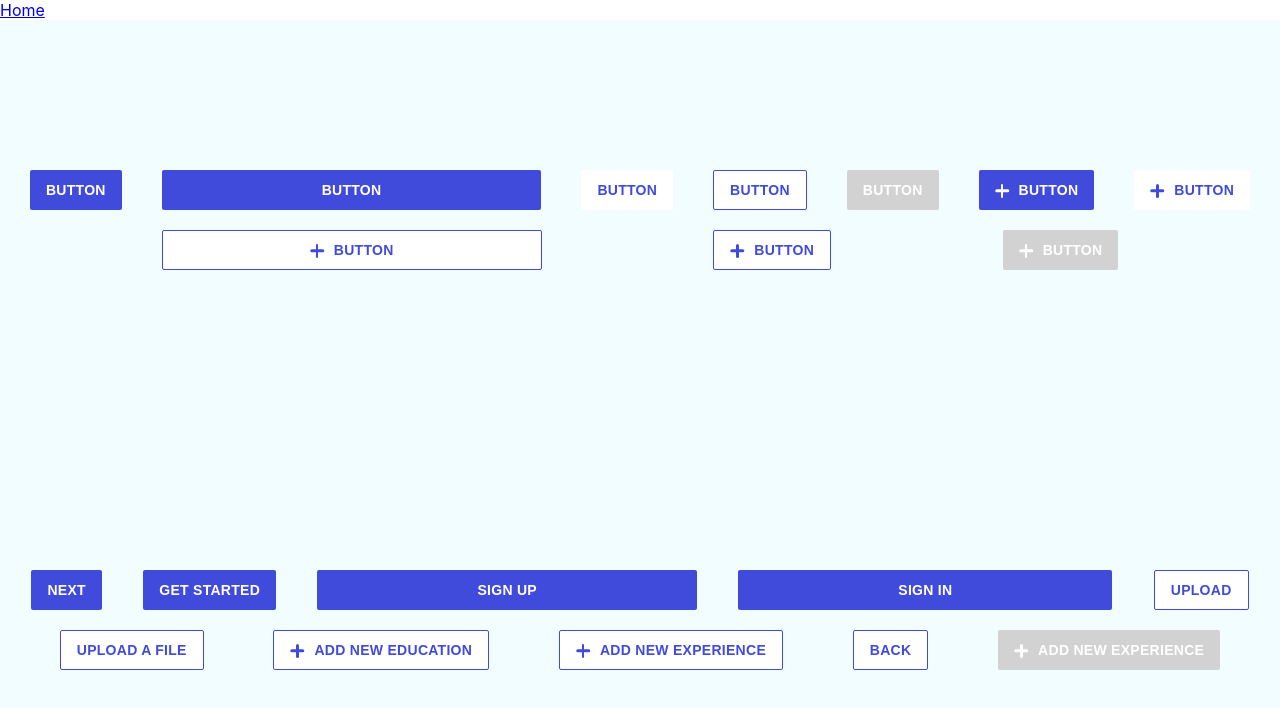
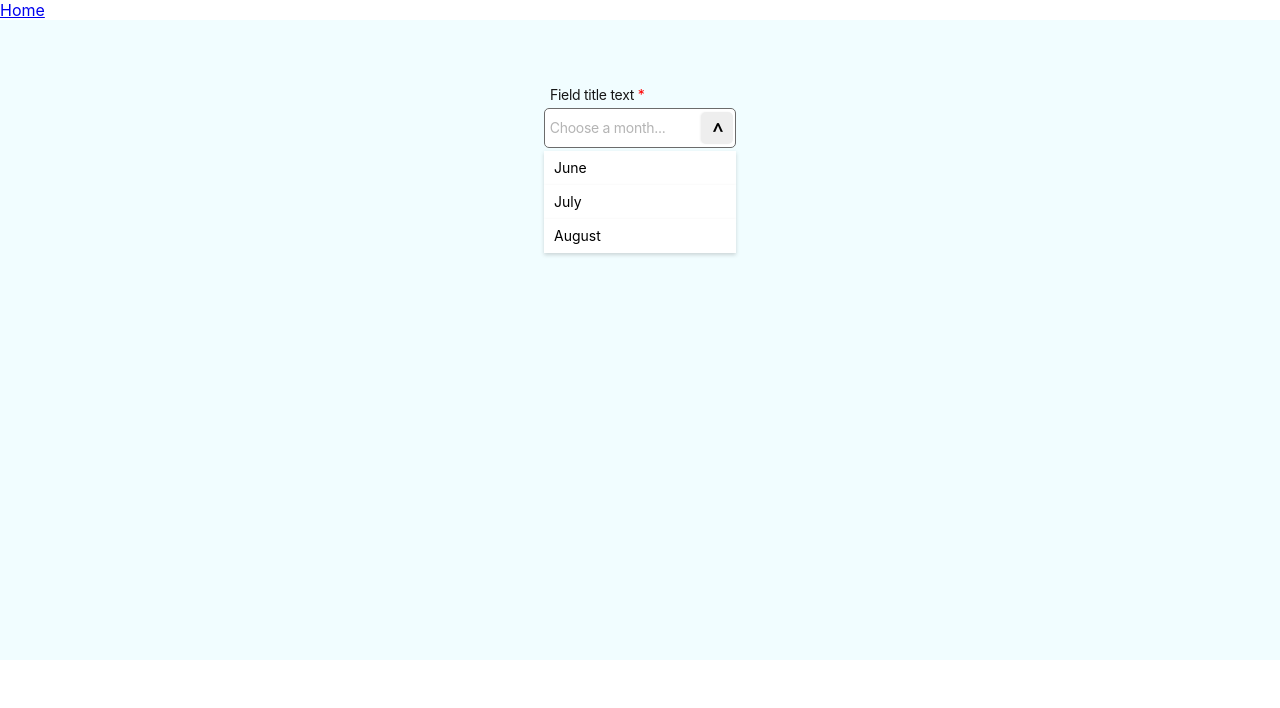
Before and after one commit to justinpchang/ant-client-temp, a React (Create React App) app: page /test in a window 1280 px wide. Shown: the top 708 px of the page. Built offline with nearby package versions, Linux system fonts and the light colour scheme.

Commit message:
styling done, working on functionality

```diff
--- a/src/components/ComponentsLibrary/Buttons/Button.styles.jsx
+++ b/src/components/ComponentsLibrary/Buttons/Button.styles.jsx
@@ -16,6 +16,7 @@ export const Button = styled.button`
 
     box-sizing: border-box;
     border-radius: 2px;
+    box-shadow: 0px 0px 2px rgba(0, 0, 0, 0.25);
 
     font-style: normal;
     font-weight: 600;
--- /dev/null
+++ b/src/components/ComponentsLibrary/Dropdowns/Dropdown.jsx
@@ -0,0 +1,62 @@
+import React, { useState, useEffect, useRef } from 'react';
+
+import {
+    DropdownWrapper,
+    Label,
+    Select,
+    Title,
+    OptionList,
+    Option,
+    DropdownBtnWrapper,
+    DropdownBtn,
+    RequiredSpan,
+} from './Dropdown.styles'
+
+const Dropdown = ({ optionsData, header }) => {
+    const [listOpen, setListOpen] = useState(true);
+    const [selected, setSelected] = useState('');
+    const wrapperRef = useRef(null);
+
+    useEffect(() => {
+        // better way?
+        document.addEventListener('click', handleClickOutside, false);
+        return () => {
+            document.removeEventListener('click', handleClickOutside, false);
+        };
+    }, []);
+
+    const handleClickOutside = (event) => {
+        if(wrapperRef.current && !wrapperRef.current.contains(event.target)) {
+            setListOpen(false);
+        }
+    };
+
+    const toggleList = () => {
+        setListOpen((listOpen ? false : true))
+    };
+
+    if(!optionsData) {
+        return null
+    }
+
+    const displayOptions = optionsData.map(data => (
+        <Option key={data.id} value={data.month}>{data.month}</Option>
+    ))
+
+    return (
+        <DropdownWrapper  ref={wrapperRef}>
+            <Label htmlFor="dropdown">Field title text <RequiredSpan>*</RequiredSpan></Label>
+            <Select width={12} id="dropdown">
+                <Title>{!selected ? header : selected}</Title>
+                <DropdownBtnWrapper onClick={() => toggleList()}>
+                    <DropdownBtn open={listOpen}>{'>'}</DropdownBtn>
+                </DropdownBtnWrapper>
+            </Select>
+            <OptionList onClick={(e) => setSelected(e.target.value)} open={listOpen}>
+                {displayOptions}
+            </OptionList>
+        </DropdownWrapper>
+    );
+};
+
+export default Dropdown;
--- /dev/null
+++ b/src/components/ComponentsLibrary/Dropdowns/Dropdown.styles.jsx
@@ -0,0 +1,121 @@
+import styled from 'styled-components';
+import { COLORS } from '../../../constants';
+
+export const DropdownWrapper = styled.div`
+    position: relative;
+
+    font-style: normal;
+    font-weight: normal;
+    font-size: 14px;
+    line-height: 18px;
+
+    ${(props) => props.inactive ? 'pointer-events:none;' : ''};
+`;
+
+export const Select = styled.div`
+    display:flex;
+    align-items: center;
+    flex-direction: row;
+    width: ${(props) => props.width ? props.width : '10'}rem;
+    height: 40px;
+    background: #FFFFFF;
+    border: 1px solid #6B6B6B;
+    box-sizing: border-box;
+    border-radius: 5px;
+    color: ${COLORS.GREY};
+
+    // moz
+    text-indent: 2.5%;
+    ::placeholder,
+    ::-webkit-input-placeholder {
+        color: ${COLORS.GREY};
+    }
+`;
+export const OptionList = styled.ul`
+    width: 100%;
+    display: ${(props) => !props.open ? 'none' : ''};
+    list-style-type: none;
+`
+export const Option = styled.li`
+
+    display: flex;
+    align-items: center;
+    height: 34px;
+    padding-left: 10px;
+    box-shadow: 0px 2px 4px rgba(0, 0, 0, 0.16);
+
+    background: ${COLORS.WHITE};
+    cursor: pointer;
+
+    :first-child {
+        margin-top: 3px;
+        border-radius-top: 5px;
+    }
+
+    :last-child {
+        border-radius-bottom: 5px;
+    }
+`;
+export const DropdownBtnWrapper = styled.div`
+    display: flex;
+    justify-content: center;
+    align-items: center;
+    position: absolute;
+    right: 3px;
+
+    width: 32px;
+    height: 32px;
+
+    background: #EEEEEE;
+    box-shadow: -1px 0px 2px rgba(0, 0, 0, 0.05);
+    border-radius: 5px;
+
+    :hover {
+        background: #D2D2D2;
+        transition: .1s;
+    }
+    cursor: pointer;
+`;
+
+export const DropdownBtn = styled.div`
+    font-weight: 600;
+    font-size: 18px;
+
+    transform: rotate(${(props) => props.open ? '270' : '90'}deg);
+
+    color: #000000;
+    cursor: pointer;
+
+    :hover {
+        background: #D2D2D2;
+        transition: .1s;
+    }
+`;
+export const Title = styled.span`
+    width: 100%;
+    height: 18px;
+
+    font-style: normal;
+    font-weight: normal;
+    font-size: 14px;
+    line-height: 18px;
+    letter-spacing: -0.02em;
+
+    color: #B4B4B4;
+`;
+export const Label = styled.label`
+    position: absolute;
+    top: -20px;
+    left: 3px;
+
+    margin-left: 3px;
+
+    font-size: 14px;
+    line-height: 14px;
+    letter-spacing: -0.02em;
+    color: #161616;
+`;
+
+export const RequiredSpan = styled.span`
+    color: red;
+`;
--- /dev/null
+++ b/src/components/ComponentsLibrary/Dropdowns/index.js
@@ -0,0 +1,5 @@
+import Dropdown from './Dropdown';
+
+export {
+    Dropdown,
+};
--- a/src/components/TestingCanvas/TestingCanvas.css
+++ b/src/components/TestingCanvas/TestingCanvas.css
@@ -1,9 +1,9 @@
 .testRow {
-    height: 50vh;
+    height: 40vh;
     background: #F1FDFF;
     display: flex;
     flex-direction: row;
-    justify-content: space-evenly;
+    justify-content: center;
     align-content: center;
     flex-wrap: wrap;
 }
--- a/src/components/TestingCanvas/TestingCanvas.jsx
+++ b/src/components/TestingCanvas/TestingCanvas.jsx
@@ -2,12 +2,26 @@ import React from 'react';
 import { Link } from 'react-router-dom';
 
 import {
-    BlueBtn,
-    WhiteBtn,
-    SecondaryBtn,
-} from '../ComponentsLibrary/Buttons';
+    Dropdown
+} from '../ComponentsLibrary/Dropdowns';
 
-import './TestingCanvas.css'
+import './TestingCanvas.css';
+
+const dummyData = [
+    {
+        id: 0,
+        month: 'June'
+    },
+    {
+        id: 1,
+        month: 'July'
+    },
+    {
+        id: 2,
+        month: 'August'
+    },
+]
+const dummyHeader = 'Choose a month...'
 
 
 const Test = () => {
@@ -17,31 +31,13 @@ const Test = () => {
         <>
             <Link to="/home">Home</Link>
             <div className="testRow">
-                {/* defaults matching figma component library */}
-                <BlueBtn>Button</BlueBtn>
-                <BlueBtn size={10}>Button</BlueBtn>
-                <WhiteBtn>Button</WhiteBtn>
-                <SecondaryBtn>Button</SecondaryBtn>
-                <WhiteBtn inactive>Button</WhiteBtn>
-                <BlueBtn icon>Button</BlueBtn>
-                <WhiteBtn icon>Button</WhiteBtn>
-                <SecondaryBtn size={9.2} icon>Button</SecondaryBtn>
-                <SecondaryBtn icon>Button</SecondaryBtn>
-                <WhiteBtn icon inactive>Button</WhiteBtn>
+                {/* Default Component Library */}
+                <Dropdown optionsData={dummyData} header={dummyHeader} />
             </div>
 
             <div className="testRow">
-                {/* implementing buttons to match figma designs */}
-                <BlueBtn>Next</BlueBtn>
-                <BlueBtn>Get started</BlueBtn>
-                <BlueBtn size={10}>Sign up</BlueBtn>
-                <BlueBtn size={10}>Sign in</BlueBtn>
-                <SecondaryBtn>Upload</SecondaryBtn>
-                <SecondaryBtn>Upload a file</SecondaryBtn>
-                <SecondaryBtn icon>Add new education</SecondaryBtn>
-                <SecondaryBtn icon>Add new experience</SecondaryBtn>
-                <SecondaryBtn>Back</SecondaryBtn>
-                <WhiteBtn icon inactive>Add new experience</WhiteBtn>
+                {/* Figma Design examples */}
+                <Dropdown />
             </div>
         </>
     );
```
